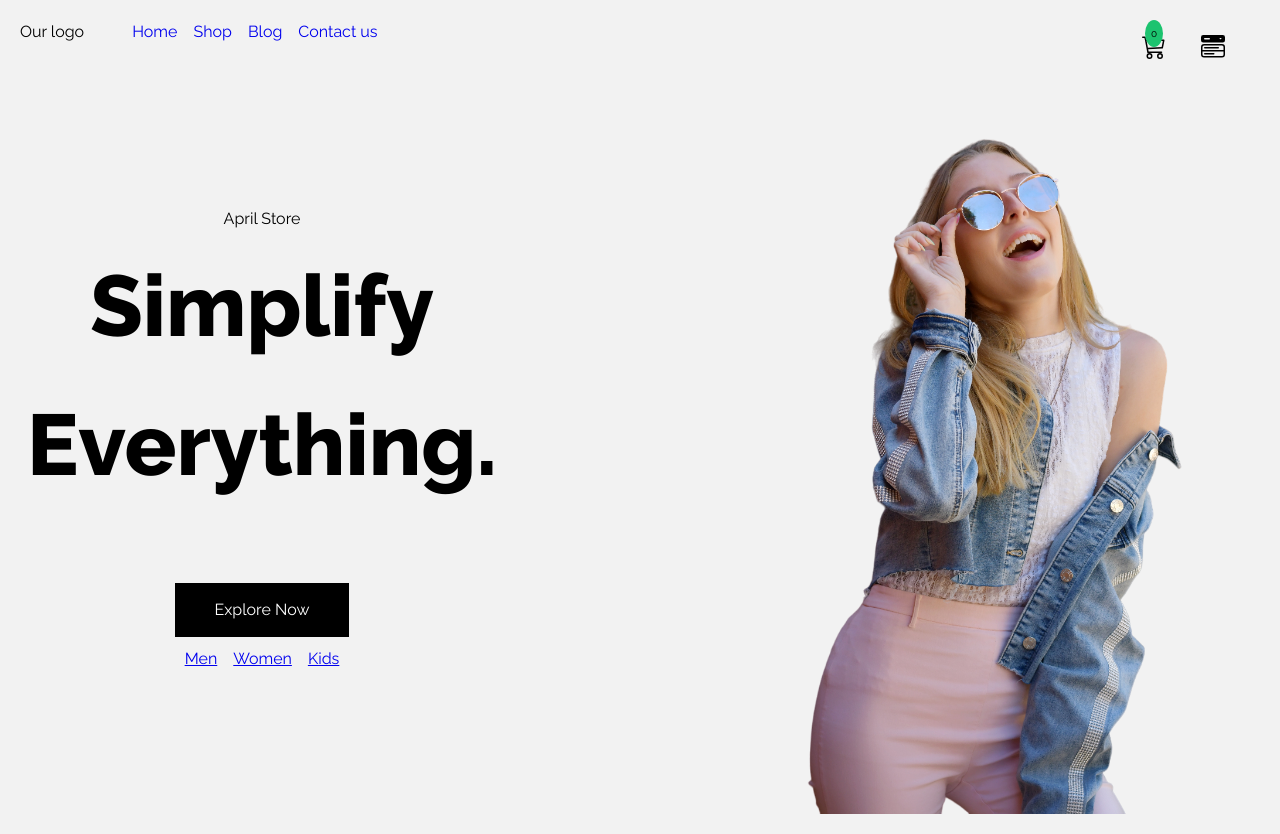
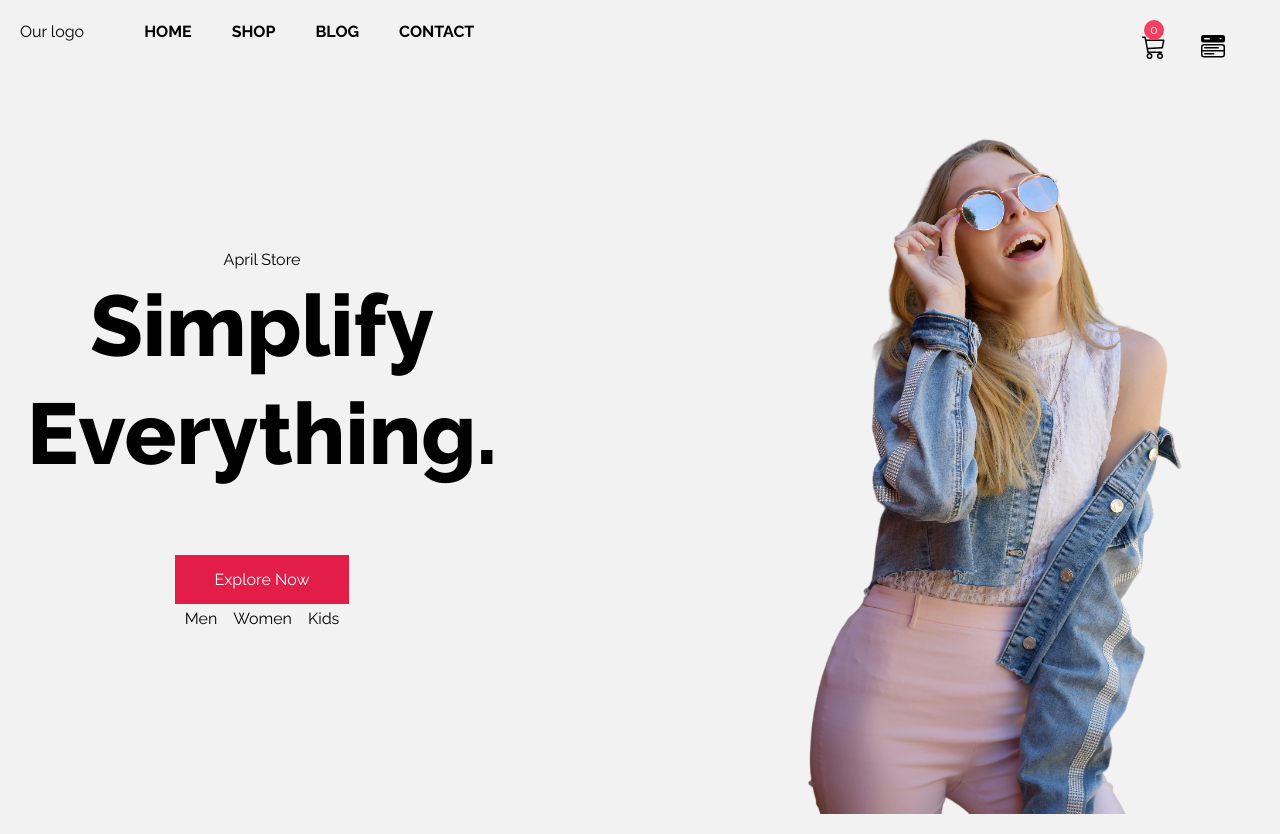
Before and after one commit to AlyMuhamad/E-commerceapp, a Next.js app: page / in a window 1280 px wide. Built offline with nearby package versions, Linux system fonts and the light colour scheme.

Commit message:
add some styles to landing page, buttons in particular

```diff
--- a/app/(components)/Header.js
+++ b/app/(components)/Header.js
@@ -22,7 +22,7 @@ const links = [
   },
   {
     href: '/contact',
-    label: 'Contact us',
+    label: 'Contact',
   },
 ];
 
--- a/app/(components)/Header.module.css
+++ b/app/(components)/Header.module.css
@@ -10,9 +10,17 @@
   list-style-type: none;
   gap: 16px;
   font-size: 16px;
+  font-weight: bold;
+  text-transform: uppercase;
 }
 .link {
   text-decoration: none;
+  color: black;
+  padding: 12px;
+}
+
+.link:hover {
+  /* background-color: #94a3b8; */
 }
 
 .icons {
@@ -33,12 +41,15 @@
 }
 
 .productsInCart {
-  font-size: 10px;
-  background-color: rgb(28, 195, 111);
-  padding: 6px;
-  /* margin: 5px; */
+  font-size: 12px;
+  background-color: #f43f5e;
+  padding: 1px;
+  color: white;
   border-radius: 50%;
   z-index: 2;
   text-align: center;
+  text-justify: distribute;
   position: absolute;
+  height: 20px;
+  width: 20px;
 }
--- a/app/(components)/SideMenu.js
+++ b/app/(components)/SideMenu.js
@@ -48,7 +48,7 @@ function SideMenu() {
         {cartProducts.map(
           productData =>
             productInCart && (
-              <div key={productData.id}>
+              <div key={productData.id} className={styles.productDetails}>
                 <Image
                   src={productData.image}
                   alt="a product"
@@ -56,17 +56,17 @@ function SideMenu() {
                   height={75}
                   priority
                 />
-                <p>{productData.title}</p>
+                <p className={styles.productTitle}>{productData.title}</p>
                 <p>{productData.price} $</p>
-                <p>{productAmount}</p>
-                {/* <button
+                <button
+                  className={styles.removeBtn}
                   onClick={() => {
                     // dispatch(remove(productData));
                     handleDeleteProduct(productData);
                   }}
                 >
-                  {productData.id}
-                </button> */}
+                  remove from cart
+                </button>
               </div>
             )
         )}
--- a/app/(components)/SideMenu.module.css
+++ b/app/(components)/SideMenu.module.css
@@ -1,6 +1,6 @@
 .sideCart {
   height: 100%;
-  width: 250px;
+  width: 350px;
   position: fixed;
   z-index: 120;
   top: 0;
@@ -8,7 +8,7 @@
   background-color: #ffffff;
   overflow-x: hidden;
   transition: 0.5s;
-  padding-top: 60px;
+  padding-top: 40px;
   box-shadow: 0 1px 2px rgb(0 0 0 / 0.1);
 }
 
@@ -25,10 +25,53 @@
   color: #f1f1f1;
 }
 */
-.sideCart .closeBtn {
-  position: absolute;
+.closeBtn {
+  position: relative;
   left: 0px;
-  font-size: 12px;
-  margin: 8px;
+  font-size: 18px;
+  margin: 4px;
   padding: 8px;
+  background-color: #cbd5e1;
+  /* background-color: white; */
+  /* overflow: hidden; */
+  border: none;
+  border-radius: 50%;
+  height: 50px;
+  width: 50px;
 }
+
+.productDetails {
+  display: flex;
+  flex-direction: column;
+  align-items: center;
+  gap: 5px;
+  padding: 10px;
+  margin: 10px;
+  box-shadow: 0 1px 2px rgb(0 0 0 / 0.2);
+}
+
+.productImage {
+}
+
+.productTitle {
+  font-weight: bold;
+}
+
+.productPrice {
+}
+
+.removeBtn {
+  background-color: #94a3b8;
+  padding: 10px 20px;
+  display: inline-block;
+  text-decoration: none;
+  color: white;
+  text-align: center;
+  position: relative;
+
+  z-index: 1000;
+  transition: all 0.3s;
+}
+
+.hideCart {
+}
--- a/app/page.js
+++ b/app/page.js
@@ -32,12 +32,21 @@ export default function Home() {
           <footer className={styles.footer}>
             {links.map(link => (
               <li key={link.href}>
-                <Link href={link.href}>{link.label}</Link>
+                <Link href={link.href} className={styles.category}>
+                  {link.label}
+                </Link>
               </li>
             ))}
           </footer>
         </div>
-        <Image src={image} alt="a girl" width={500} height={750} priority />
+        <Image
+          src={image}
+          alt="a girl"
+          width={500}
+          height={750}
+          className={styles.girl}
+          priority
+        />
       </div>
     </main>
   );
--- a/app/page.module.css
+++ b/app/page.module.css
@@ -3,12 +3,15 @@
   flex-direction: column;
   height: 100%;
   margin: 20px;
+  justify-items: flex-start;
+  /* align-items: flex-start; */
 }
 
 .landingBody,
 .landingText {
   display: flex;
   align-items: center;
+  line-height: 1.2;
 }
 
 .landingBody {
@@ -17,8 +20,11 @@
 }
 
 .landingText {
+  justify-content: flex-start;
+  justify-self: flex-start;
+  /* align-items: flex-start; */
   flex-direction: column;
-  gap: 10px;
+  gap: 5px;
 }
 
 .headline {
@@ -26,8 +32,12 @@
   font-weight: 900;
 }
 
+.girl {
+  /* border: 3px solid black; */
+}
+
 .btn {
-  background-color: black;
+  background-color: #e11d48;
   padding: 15px 40px;
   display: inline-block;
   text-decoration: none;
@@ -36,20 +46,24 @@
   text-align: center;
   position: relative;
   overflow: hidden;
-  z-index: 1;
+  z-index: 1000;
   transition: all 0.3s;
 }
 
 .btn:hover {
   color: black;
   background-color: #f2f2f2;
-  border: 1px solid black;
+  /* border: 1px solid black; */
 }
 
 .footer {
   display: flex;
   list-style-type: none;
   gap: 16px;
-  text-decoration: none;
   font-size: 16px;
 }
+
+.category {
+  text-decoration: none;
+  color: black;
+}
--- a/app/shop/page.js
+++ b/app/shop/page.js
@@ -79,6 +79,7 @@ function Shop() {
                   <BsShuffle style={style} />
                 </div>
               )}
+
               <Link className={styles.title} href={`shop/${product.id}`}>
                 {product.title}
               </Link>
--- a/app/shop/page.module.css
+++ b/app/shop/page.module.css
@@ -39,6 +39,11 @@
   box-shadow: 0 1px 2px rgb(0 0 0 / 0.1);
 }
 
+/* .productDetails {
+  display: flex;
+  gap: 10px;
+} */
+
 .title {
   color: #9e9e9e;
 }
```
Also changed, not shown: app/shop/[id]/page.js (+13 -6 lines), app/shop/[id]/page.module.css (+26 -0 lines).
